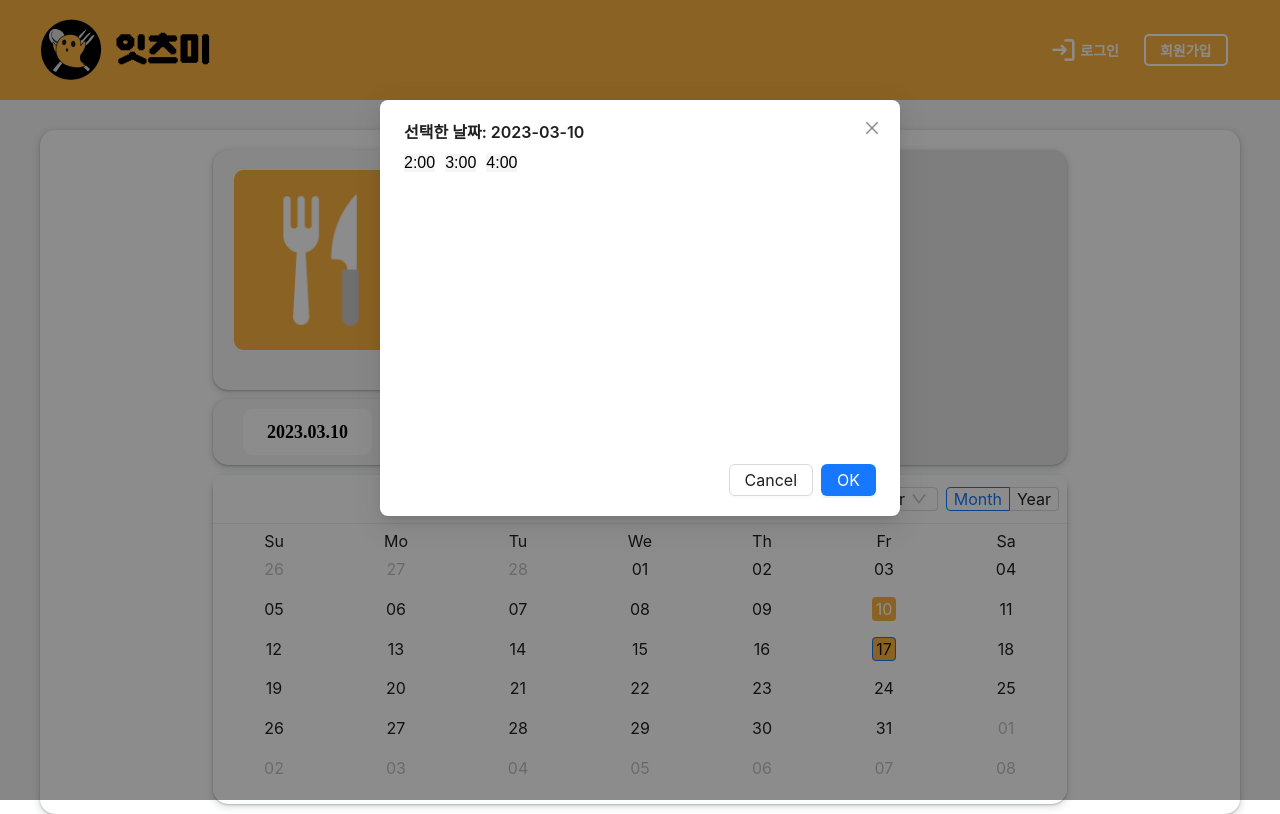
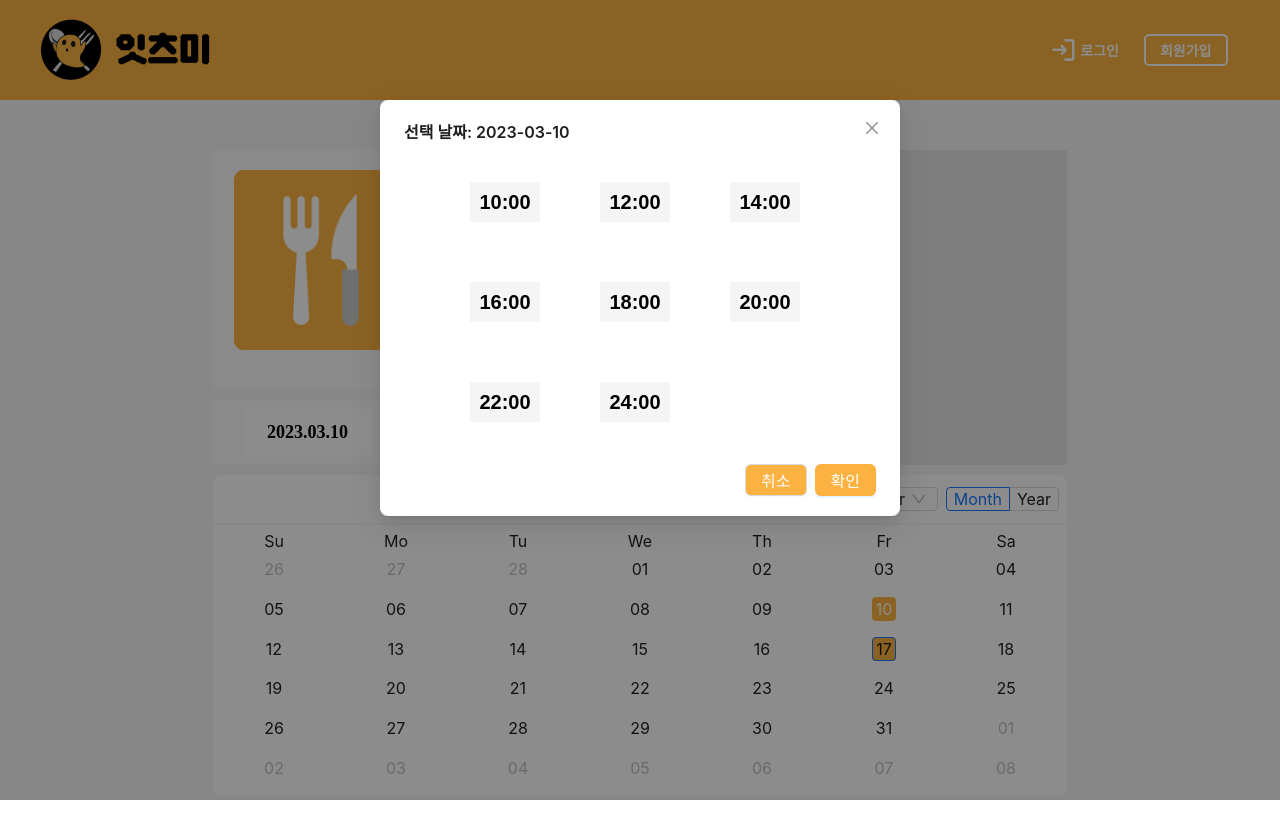
Before and after one commit to zeon8080/seb11_team03_client, a Next.js app: page /eatsMe/reserve in a window 1280 px wide. Both pictures are taken after a click on the element "10". Built offline with nearby package versions, Linux system fonts and the light colour scheme.

Commit message:
[Design]_#44_reserve_UI

```diff
--- /dev/null
+++ b/src/components/commons/reserveSelect/reserveSelect.tsx
@@ -0,0 +1,82 @@
+import { Modal } from "antd";
+import { Dispatch, SetStateAction } from "react";
+import type { Dayjs } from "dayjs";
+import * as S from "./reserveSelectStyles";
+
+interface IReserveSelect {
+  isModalOpen: boolean;
+  setIsModalOpen: Dispatch<SetStateAction<boolean>>;
+  setSelectedDate: Dispatch<SetStateAction<Dayjs | null>>;
+  setSelectedTime: Dispatch<SetStateAction<string>>;
+  selectedTime: string;
+  selectedDate: Dayjs | null;
+}
+
+export default function ReserveSelect(props: IReserveSelect): JSX.Element {
+  const Times = [
+    "10:00",
+    "12:00",
+    "14:00",
+    "16:00",
+    "18:00",
+    "20:00",
+    "22:00",
+    "24:00",
+  ];
+
+  const handleOk = (): void => {
+    props.setIsModalOpen(false);
+    props.setSelectedDate((prev) =>
+      prev !== null ? prev.set("hour", parseInt(props.selectedTime)) : null
+    );
+  };
+
+  const handleCancel = (): void => {
+    props.setIsModalOpen(false);
+  };
+
+  const handleTimeClick = (time: string): void => {
+    props.setSelectedTime(time);
+  };
+
+  return (
+    <>
+      <Modal
+        title={`선택 날짜: ${
+          props.selectedDate !== null
+            ? props.selectedDate.format("YYYY-MM-DD")
+            : ""
+        }`}
+        open={props.isModalOpen}
+        onCancel={handleCancel}
+        onOk={handleOk}
+        okText="확인"
+        cancelText="취소"
+        okButtonProps={{
+          style: {
+            backgroundColor: "#fbb240",
+            color: "white",
+          },
+        }}
+        cancelButtonProps={{
+          style: { backgroundColor: "#fbb240", color: "white" },
+        }}
+        bodyStyle={{ height: "300px", overflow: "auto", paddingLeft: "36px" }}
+      >
+        {Times.map((time) => (
+          <S.TimesBtn
+            key={time}
+            onClick={() => {
+              handleTimeClick(time);
+            }}
+            style={{
+              backgroundColor: props.selectedTime === time ? "#fbb240" : "",
+            }}
+          >
+            {time}
+          </S.TimesBtn>
+        ))}
+      </Modal>
+    </>
+  );
+}
--- /dev/null
+++ b/src/components/commons/reserveSelect/reserveSelectStyles.ts
@@ -0,0 +1,17 @@
+import styled from "@emotion/styled";
+
+export const TimesBtn = styled.button`
+  align-items: center;
+  flex-wrap: wrap;
+  width: 70px;
+  height: 40px;
+  margin: 30px;
+  padding: 6px;
+  cursor: pointer;
+  font-size: 20px;
+  font-weight: bold;
+
+  :hover {
+    background-color: #fbb240;
+  }
+`;
--- a/src/components/units/eatsMe/reserve/middle/reserveMiddle.tsx
+++ b/src/components/units/eatsMe/reserve/middle/reserveMiddle.tsx
@@ -1,32 +1,16 @@
 import * as S from "./reserveMiddleStyles";
 import type { Dayjs } from "dayjs";
 import { useState } from "react";
-import { Modal } from "antd";
+import ReserveSelect from "../../../../commons/reserveSelect/reserveSelect";
 
 export default function ReserveMiddle(): JSX.Element {
   const [isModalOpen, setIsModalOpen] = useState(false);
   const [selectedDate, setSelectedDate] = useState<Dayjs | null>(null);
-  const [selectedTime, setSelectedTime] = useState<string>("시간");
+  const [selectedTime, setSelectedTime] = useState<string>("");
 
   const onSelect = (value: Dayjs): void => {
     setSelectedDate(value);
     setIsModalOpen(true);
-  };
-
-  const handleOk = (): void => {
-    setIsModalOpen(false);
-    setSelectedDate((prev) =>
-      prev ? prev.set("hour", parseInt(selectedTime)) : null
-    ); // 선택한 시간 값을 selectedDate에 반영합니다.
-  };
-
-  const handleCancel = (): void => {
-    setIsModalOpen(false);
-  };
-
-  const handleTimeClick = (time: string): void => {
-    // 버튼 클릭시 선택한 시간을 상태값에 저장하는 함수
-    setSelectedTime(time);
   };
 
   return (
@@ -46,10 +30,21 @@ export default function ReserveMiddle(): JSX.Element {
           </S.StoreBox>
           <S.ReserveBox>
             <div>
-              {selectedDate ? selectedDate.format("YYYY.MM.DD") : "날짜"}
+              {selectedDate !== null
+                ? selectedDate.format("YYYY.MM.DD")
+                : "날짜"}
             </div>
             <div>{selectedDate !== null ? selectedTime : "시간"}</div>
-            <button>예약</button>
+            <S.ReserveBtn
+              style={{
+                backgroundColor:
+                  selectedDate !== null && selectedTime !== ""
+                    ? "#fbb240"
+                    : "#e5e5e5",
+              }}
+            >
+              예약
+            </S.ReserveBtn>
           </S.ReserveBox>
         </div>
 
@@ -58,29 +53,14 @@ export default function ReserveMiddle(): JSX.Element {
       <S.CalendarBox>
         <S.CalendarStyle fullscreen={false} onSelect={onSelect} />
       </S.CalendarBox>
-
-      <div>
-        <Modal
-          title={`선택한 날짜: ${
-            selectedDate ? selectedDate.format("YYYY-MM-DD") : ""
-          }`}
-          width={520}
-          visible={isModalOpen}
-          onOk={handleOk}
-          onCancel={handleCancel}
-          bodyStyle={{ height: "300px", overflow: "auto" }}
-        >
-          {["2:00", "3:00", "4:00"].map((time) => (
-            <button
-              style={{ cursor: "pointer", marginRight: "10px" }}
-              key={time}
-              onClick={() => handleTimeClick(time)}
-            >
-              {time}
-            </button>
-          ))}
-        </Modal>
-      </div>
+      <ReserveSelect
+        isModalOpen={isModalOpen}
+        setIsModalOpen={setIsModalOpen}
+        setSelectedDate={setSelectedDate}
+        selectedTime={selectedTime}
+        setSelectedTime={setSelectedTime}
+        selectedDate={selectedDate}
+      />
     </S.Container>
   );
 }
--- a/src/components/units/eatsMe/reserve/middle/reserveMiddleStyles.ts
+++ b/src/components/units/eatsMe/reserve/middle/reserveMiddleStyles.ts
@@ -8,10 +8,6 @@ export const Container = styled.div`
   align-items: center;
   width: 100%;
   height: 684px;
-  background-color: white;
-  border-radius: 15px;
-  box-shadow: 0px 2px 6px 2px rgba(60, 64, 67, 0.15),
-    0px 1px 2px rgba(60, 64, 67, 0.3);
 `;
 
 export const Wrapper = styled.div`
@@ -31,13 +27,10 @@ export const StoreBox = styled.div`
   display: flex;
   flex-direction: column;
   justify-content: space-between;
-  background-color: #f5f5f5;
+  background-color: #fafafa;
   width: 422px;
   height: 240px;
   padding: 20px;
-  border-radius: 15px;
-  box-shadow: 0px 2px 6px 2px rgba(60, 64, 67, 0.15),
-    0px 1px 2px rgba(60, 64, 67, 0.3);
 `;
 
 export const StoreCont = styled.div`
@@ -72,35 +65,30 @@ export const Img = styled.img`
 export const ReserveBox = styled.div`
   display: flex;
   flex-direction: row;
-  background-color: #f5f5f5;
+  background-color: #fafafa;
   width: 422px;
   padding: 10px 30px;
   margin-top: 8px;
-  border-radius: 15px;
-  box-shadow: 0px 2px 6px 2px rgba(60, 64, 67, 0.15),
-    0px 1px 2px rgba(60, 64, 67, 0.3);
 
   & > div {
     font-size: 18px;
     font-weight: bold;
     width: 130px;
     height: 46px;
-    border-radius: 10px;
     background-color: white;
     margin-right: 14px;
     line-height: 46px;
     text-align: center;
   }
+`;
 
-  & > button {
-    width: 76px;
-    height: 46px;
-    font-size: 18px;
-    font-weight: bold;
-    background-color: #e5e5e5;
-    border-radius: 10px;
-    cursor: pointer;
-  }
+export const ReserveBtn = styled.button`
+  width: 76px;
+  height: 46px;
+  font-size: 18px;
+  font-weight: bold;
+  color: white;
+  cursor: pointer;
 `;
 
 export const MapBox = styled.div`
@@ -108,18 +96,11 @@ export const MapBox = styled.div`
   height: 315px;
   background-color: #e5e5e5;
   margin-left: 10px;
-  border-radius: 15px;
-  box-shadow: 0px 2px 6px 2px rgba(60, 64, 67, 0.15),
-    0px 1px 2px rgba(60, 64, 67, 0.3);
 `;
 
 export const CalendarBox = styled.div`
   margin: 10px 0;
   width: 854px;
-  height: 400px;
-  border-radius: 15px;
-  box-shadow: 0px 2px 6px 2px rgba(60, 64, 67, 0.15),
-    0px 1px 2px rgba(60, 64, 67, 0.3);
 `;
 
 export const CalendarStyle = styled(Calendar)`
@@ -133,8 +114,20 @@ export const CalendarStyle = styled(Calendar)`
   .ant-picker-cell-today .ant-picker-calendar-date {
     background-color: #fbb240;
   }
+`;
 
-  .ant-picker-today .ant-picker-cell-inner {
-    border-color: #fbb240;
-  }
-`;
+// export const TimesBtn = styled.button`
+//   align-items: center;
+//   flex-wrap: wrap;
+//   width: 70px;
+//   height: 40px;
+//   margin: 30px;
+//   padding: 6px;
+//   cursor: pointer;
+//   font-size: 20px;
+//   font-weight: bold;
+
+//   :hover {
+//     background-color: #fbb240;
+//   }
+// `;
```
